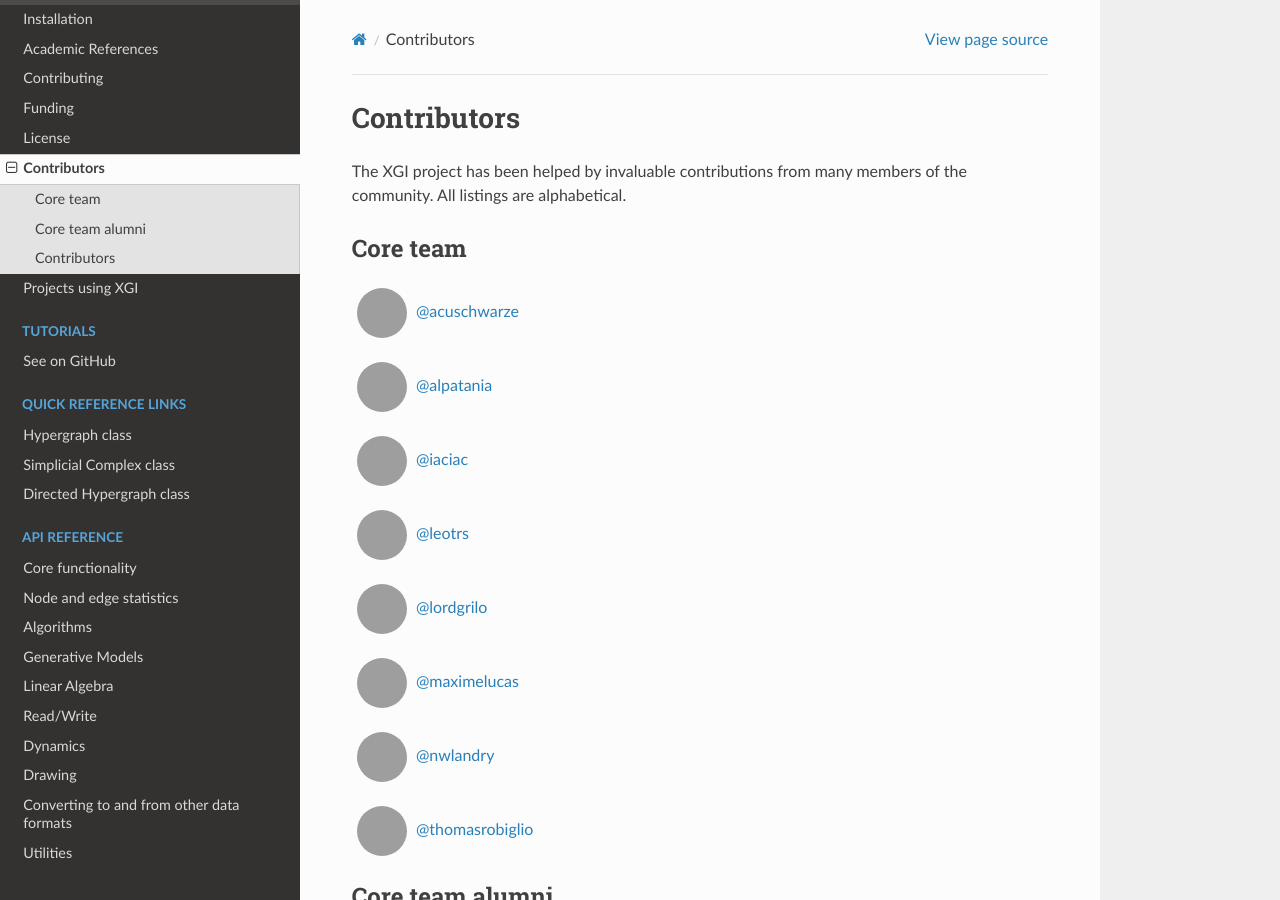
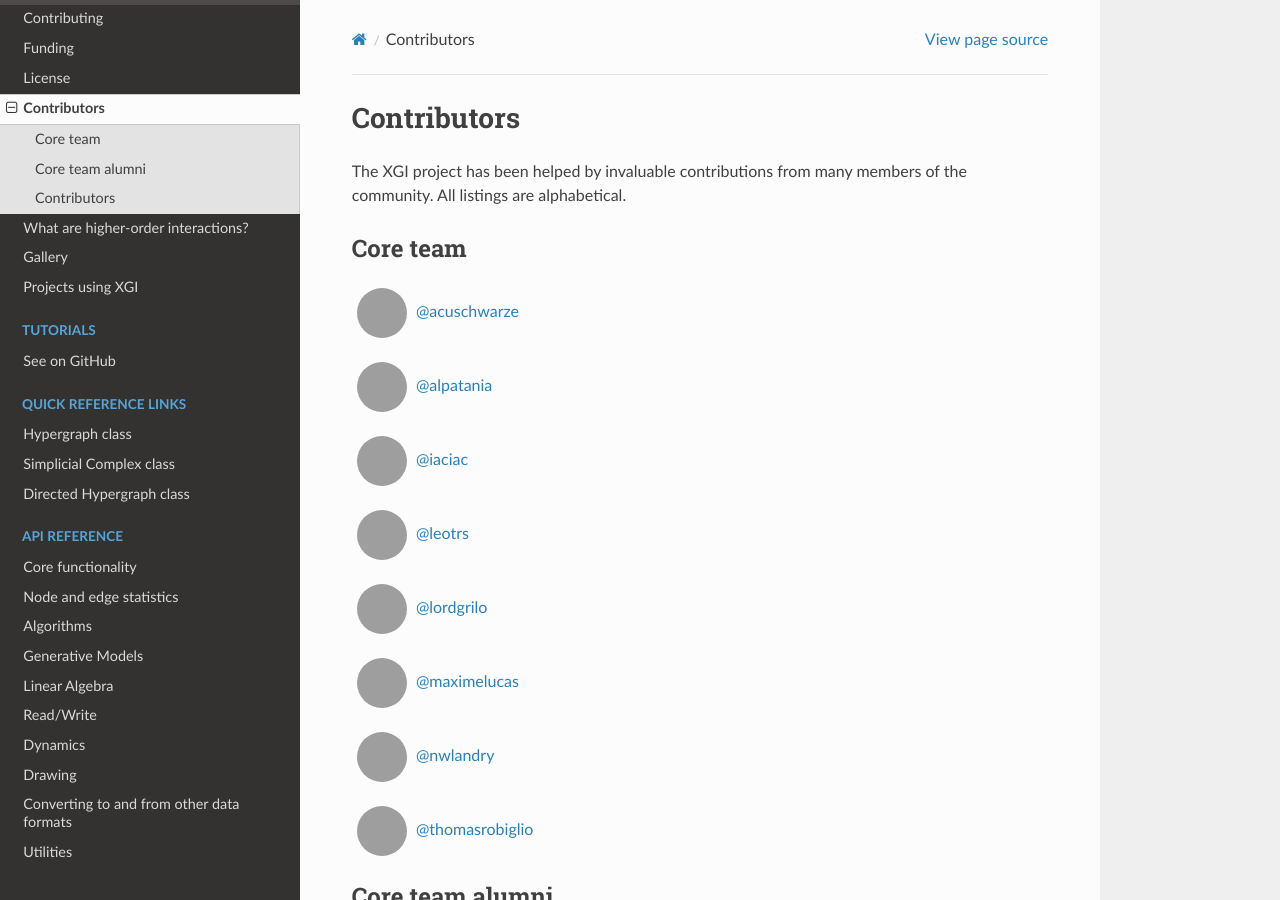
Before and after one commit to xgi-org/xgi, a Sphinx documentation site: the page built from docs/source/contributors.rst, in a window 1280 px wide and 900 px high. Built offline with Sphinx 7.4.7 and the Read the Docs theme 2.0.0, drawn with Linux system fonts in a browser that asks for light colours; grey boxes are pictures that could not be loaded.

Commit message:
added higher-order explainer

```diff
--- a/docs/source/index.rst
+++ b/docs/source/index.rst
@@ -9,6 +9,8 @@
 
    about
    contributors
+   higher-order
+   gallery
    using-xgi
 
 .. toctree::
@@ -49,7 +51,8 @@
 
 The Comple\ **X** **G**\ roup **I**\ nteractions `(XGI) <https://github.com/xgi-org/xgi>`_
 library provides data structures and algorithms for modeling and analyzing complex systems
-with group (higher-order) interactions.
+with group (higher-order) interactions. For more information about what higher-order
+interactions are, see a `brief overview <higher-order.html>`_.
 
 Many datasets can be represented as graphs, where pairs of entities (or nodes) are
 related via links (or edges).  Examples are road networks, energy grids, social
```
Also changed, not shown: docs/source/higher-order.rst (added, +12 -0 lines).
